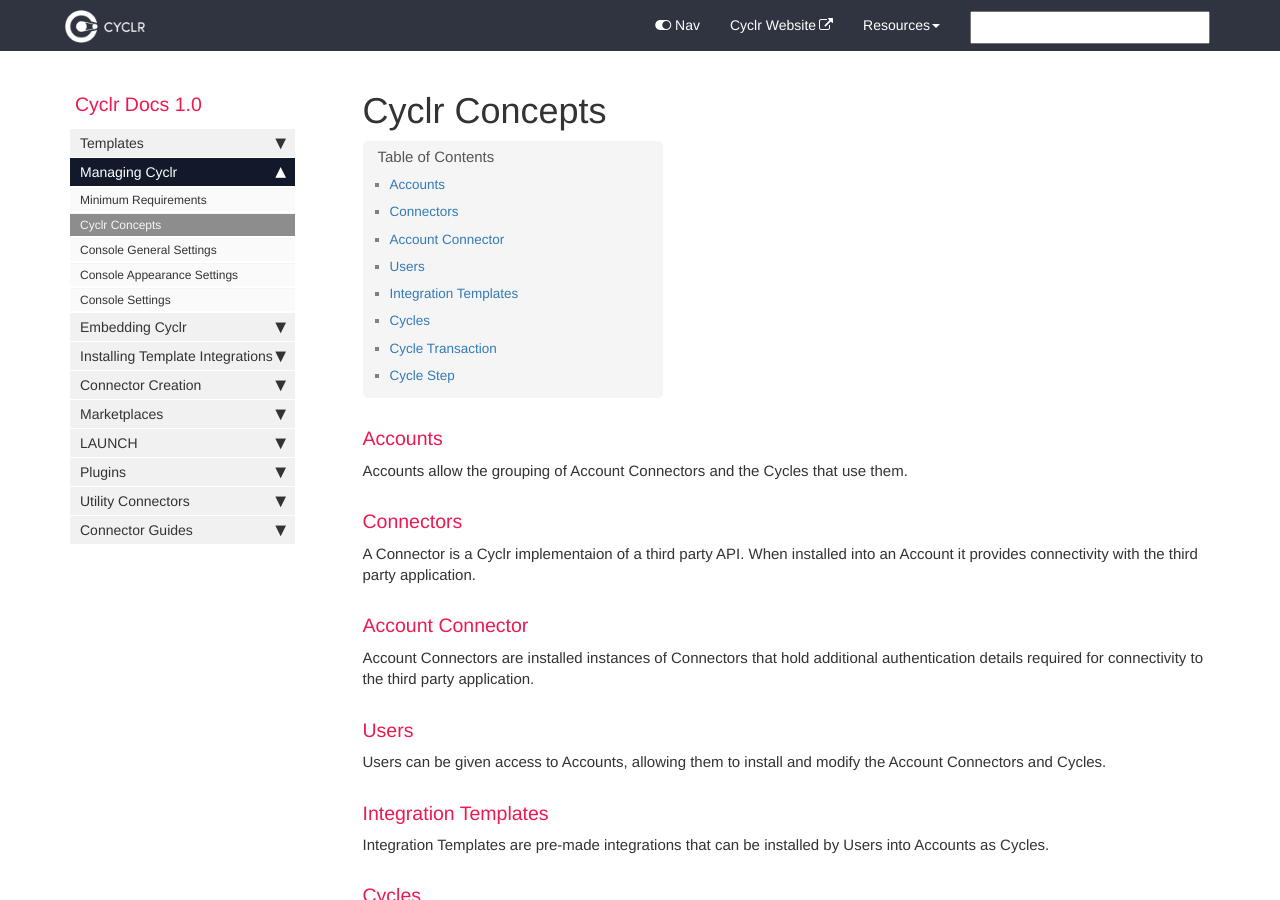
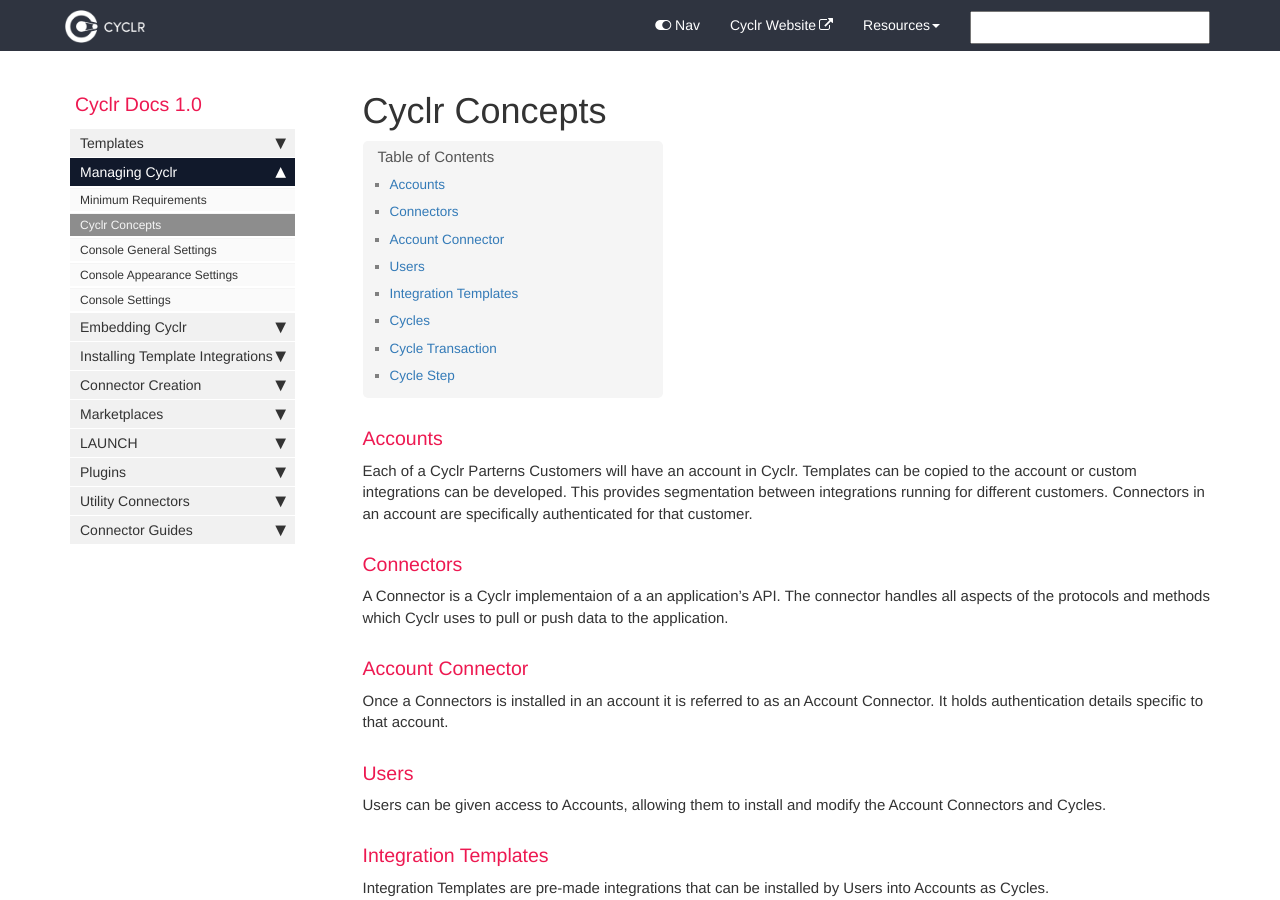
Before and after one commit to sneakysneak/docs, a Jekyll site: the page built from pages/managing-cyclr/02-cyclr-concepts.md, in a window 1280 px wide and 900 px high. Built offline with Jekyll 4.4.1, drawn with Linux system fonts in a browser that asks for light colours; nearby versions of some CDN libraries; comment, search, counter and statistics services are not loaded.

Commit message:
Update 02-cyclr-concepts.md

```diff
--- a/pages/managing-cyclr/02-cyclr-concepts.md
+++ b/pages/managing-cyclr/02-cyclr-concepts.md
@@ -8,15 +8,15 @@ tags: [managing-cyclr]
 
 ### Accounts
 
-Accounts allow the grouping of Account Connectors and the Cycles that use them.
+Each of a Cyclr Parterns Customers will have an account in Cyclr. Templates can be copied to the account or custom integrations can be developed.  This provides segmentation between integrations running for different customers.  Connectors in an account are specifically authenticated for that customer.
 
 ### Connectors
 
-A Connector is a Cyclr implementaion of a third party API.  When installed into an Account it provides connectivity with the third party application.
+A Connector is a Cyclr implementaion of a an application's API. The connector handles all aspects of the protocols and methods which Cyclr uses to pull or push data to the application.
 
 ### Account Connector
 
-Account Connectors are installed instances of Connectors that hold additional authentication details required for connectivity to the third party application.
+Once a Connectors is installed in an account it is referred to as an Account Connector.  It holds authentication details specific to that account.
 
 ### Users
 
```
